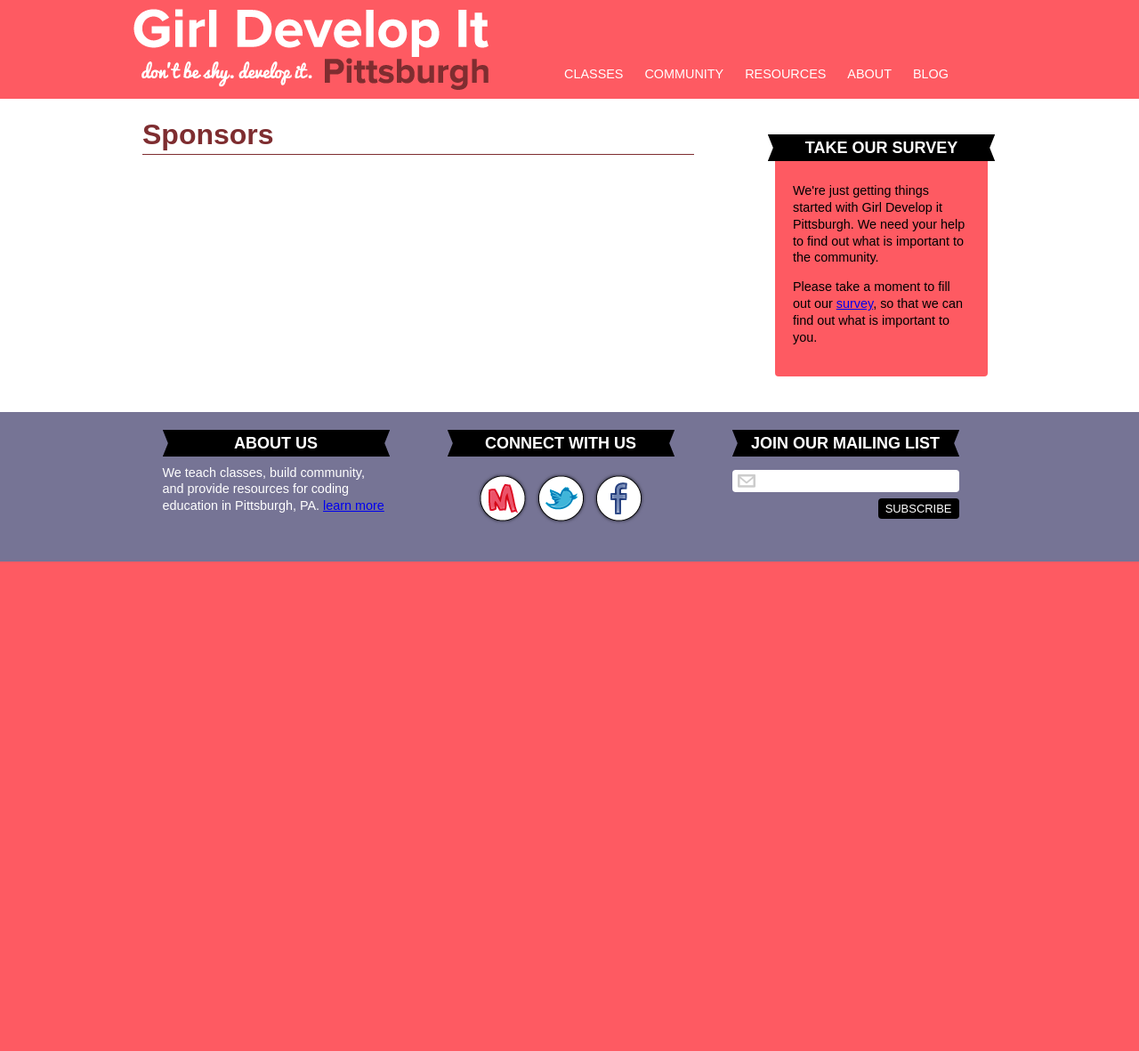
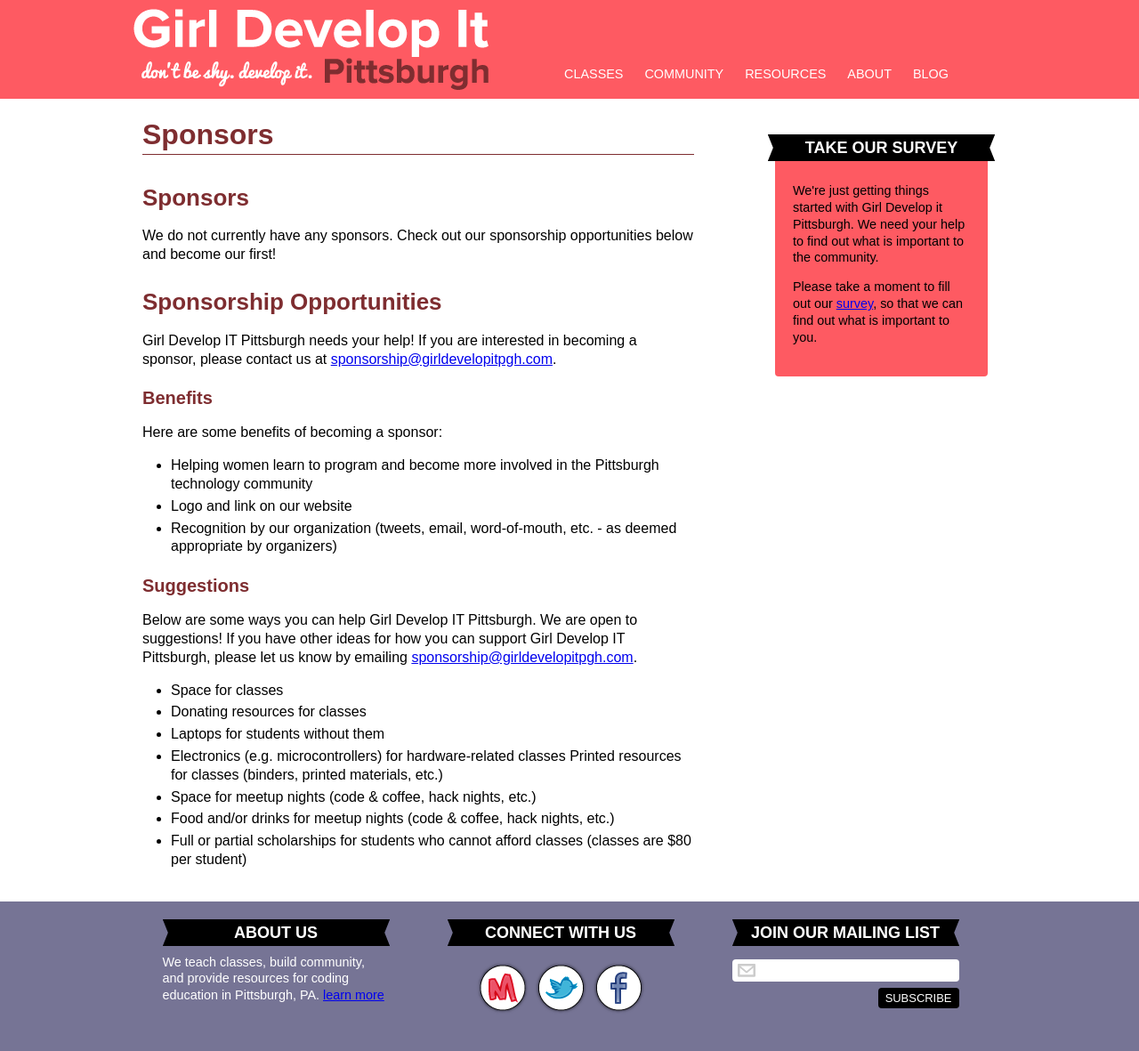
Before and after one commit to gdipgh/girldevelopitpgh.com, a Jekyll site: the page built from about/sponsors.html, in a window 1280 px wide. Shown: the whole page at 89% size. Built offline with Jekyll 4.4.1, drawn with Linux system fonts in a browser that asks for light colours; before the commit the page ends 900 px from its top, so only the background shows below that.

Commit message:
Update sponsors page copy

```diff
--- a/about/sponsors.html
+++ b/about/sponsors.html
@@ -2,6 +2,40 @@
 layout: default
 title: Sponsors
 ---
+<h3>Sponsors</h3>
+<p>We do not currently have any sponsors. Check out our sponsorship opportunities
+below and become our first!</p>
+
+<h3>Sponsorship Opportunities</h3>
 <p>
+Girl Develop IT Pittsburgh needs your help! If you are interested in becoming a
+sponsor, please contact us at
+<a href="mailto:sponsorship@girldevelopitpgh.com">sponsorship@girldevelopitpgh.com</a>.
+</p>
 
+<h4>Benefits</h4>
+<p>Here are some benefits of becoming a sponsor:</p>
+<ul>
+  <li>Helping women learn to program and become more involved in the Pittsburgh technology community</li>
+  <li>Logo and link on our website</li>
+  <li>Recognition by our organization (tweets, email, word-of-mouth, etc. - as deemed appropriate by organizers)</li>
+</ul>
+
+<h4>Suggestions</h4>
+<p>
+Below are some ways you can help Girl Develop IT Pittsburgh. We are open to
+suggestions! If you have other ideas for how you can support Girl Develop IT
+Pittsburgh, please let us know by emailing
+<a href="mailto:sponsorship@girldevelopitpgh.com">sponsorship@girldevelopitpgh.com</a>.
 </p>
+
+<ul>
+  <li>Space for classes</li>
+  <li>Donating resources for classes</li>
+  <li>Laptops for students without them</li>
+  <li>Electronics (e.g. microcontrollers) for hardware-related classes
+    Printed resources for classes (binders, printed materials, etc.)</li>
+  <li>Space for meetup nights (code & coffee, hack nights, etc.)</li>
+  <li>Food and/or drinks for meetup nights (code & coffee, hack nights, etc.)</li>
+  <li>Full or partial scholarships for students who cannot afford classes (classes are $80 per student)</li>
+</ul>
```
